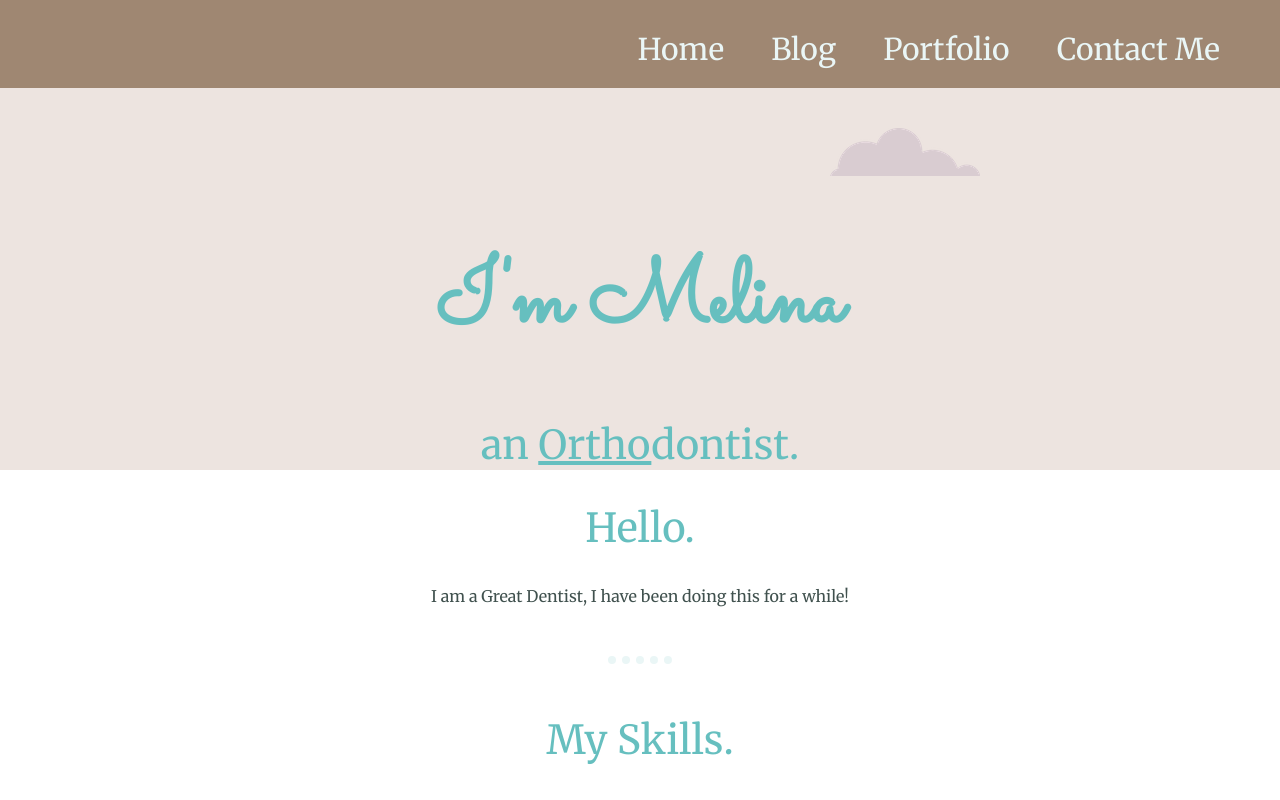
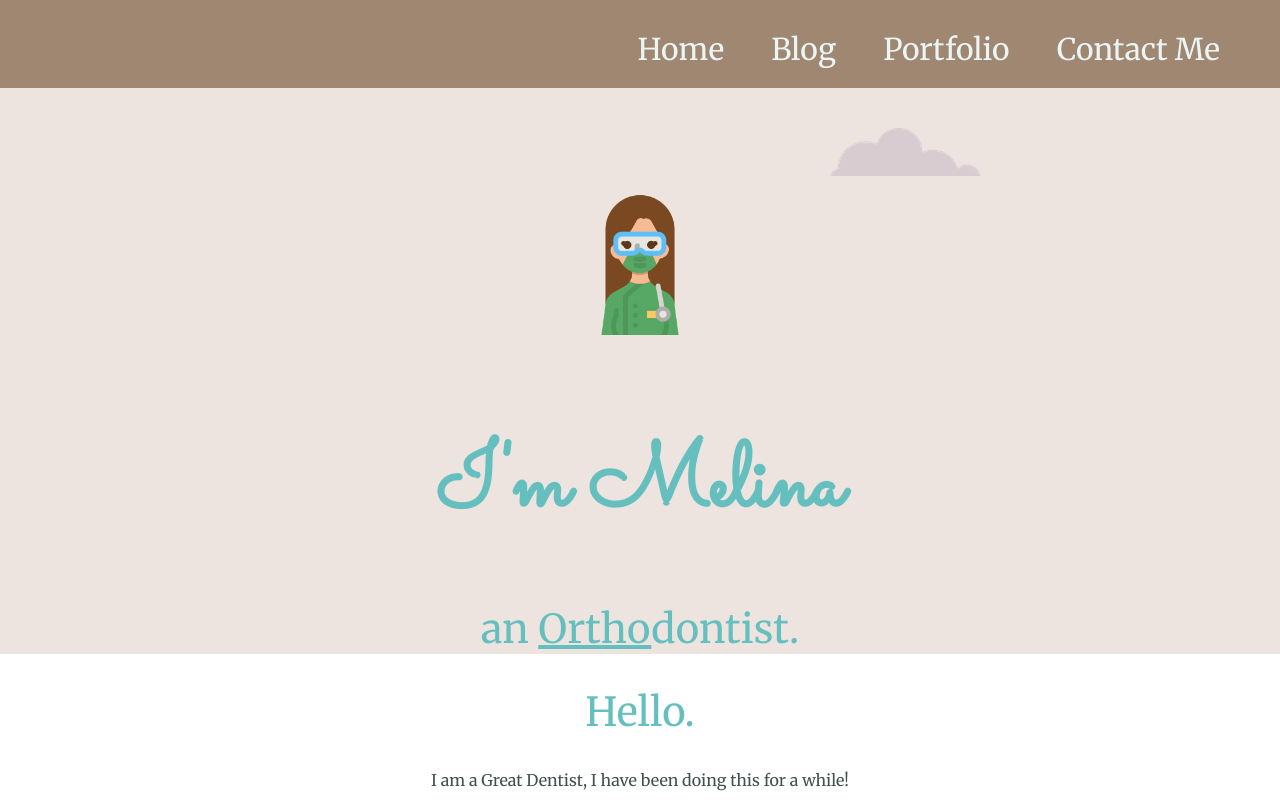
Before and after one commit to aide001/melina2, a plain HTML site: page index.html in a window 1280 px wide. Shown: the top 800 px of the page. Drawn offline with Linux system fonts and the light colour scheme.

Commit message:
Update index.html

```diff
--- a/index.html
+++ b/index.html
@@ -19,6 +19,7 @@
 
         <div class="top">
         <img class="top-cloud" src="images/cloud.png" alt="cloud-img">
+        <img class="clean" src="images/6971204.png" alt="mountain-img">
         <h1>I'm Melina</h1>
         <h2>an <span class="pro">Ortho</span>dontist.</h2>
 
```
